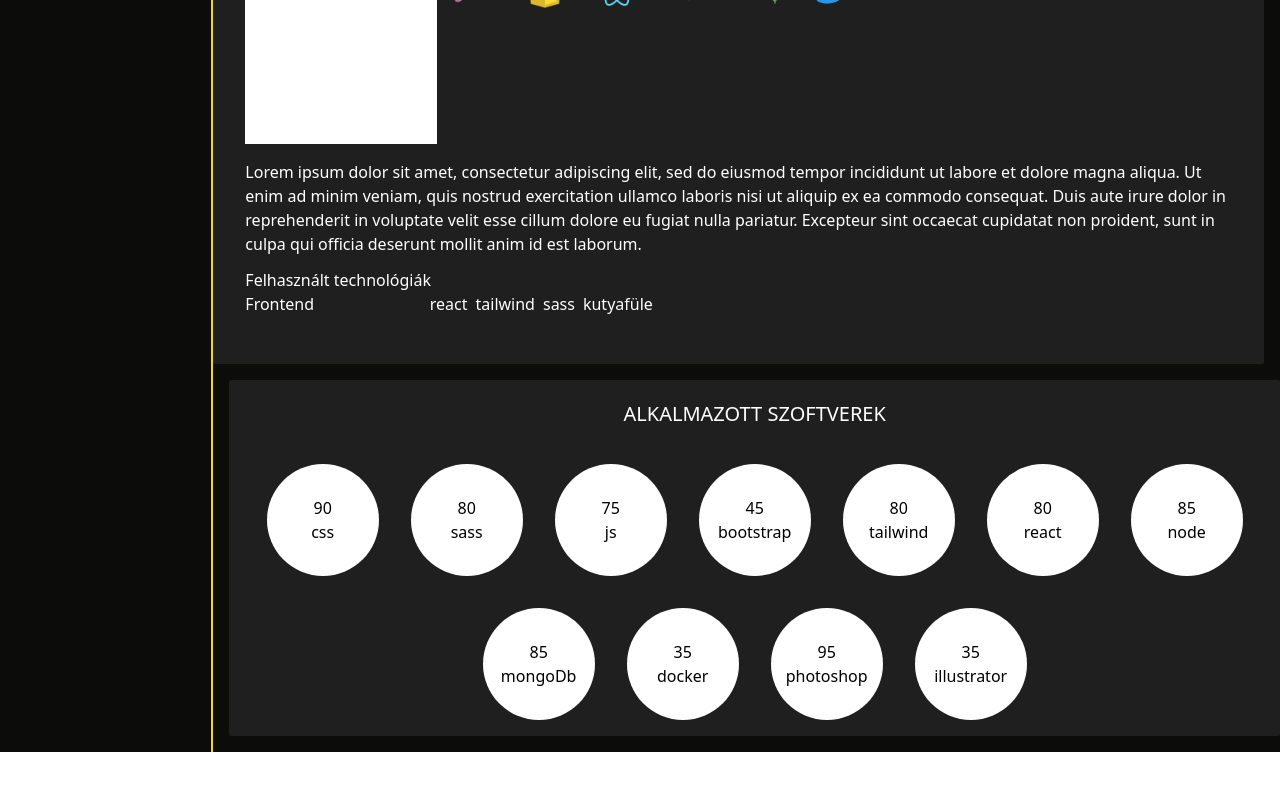
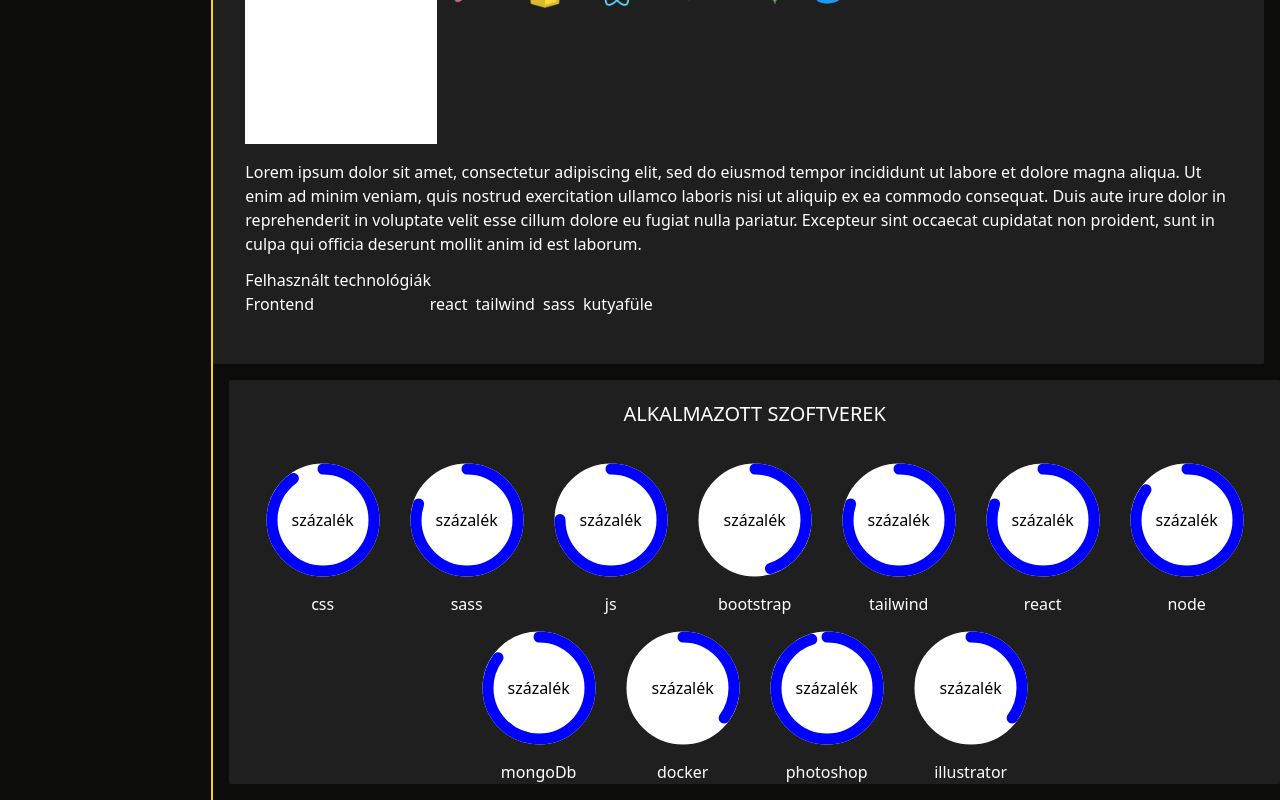
Before and after one commit to OwerHub/responsive-CV-oweriwild, a React (Create React App) app: page / in a window 1280 px wide. Shown: the part 1436-2236 px from the top of the page. Before the commit the page ends 2188 px from the top, so only its background shows below. Built offline with nearby package versions, Linux system fonts and the light colour scheme.

Commit message:
Circular Works

```diff
--- a/src/components/oneSkill.jsx
+++ b/src/components/oneSkill.jsx
@@ -1,13 +1,25 @@
+import { useEffect } from "react";
+import "../styles/try.css";
+import Pie from "./pie";
 const OneSkill = (props) => {
+  // percen
+
   return (
-    <div
-      className="
-		bg-white text-black w-28 h-28 rounded-full m-4
-			flex justify-center items-center flex-col
-		"
-    >
-      <div>{props.data[1]}</div>
-      <div>{props.data[0]}</div>
+    <div>
+      <div
+        className="
+      bg-white text-black w-28 h-28 rounded-full m-4
+			flex justify-center items-center flex-col relative
+      "
+      >
+        <div className="absolute ">
+          <Pie className="" percentage={props.data[1]} colour="blue" />
+        </div>
+        <div className="absolute">százalék</div>
+        {/*  <div>{props.data[1]}</div>
+      <div>{props.data[0]}</div> */}
+      </div>
+      <div className="text-center">{props.data[0]}</div>
     </div>
   );
 };
--- /dev/null
+++ b/src/components/pie.jsx
@@ -0,0 +1,55 @@
+import React from "react";
+
+const cleanPercentage = (percentage) => {
+  const tooLow = !Number.isFinite(+percentage) || percentage < 0;
+  const tooHigh = percentage > 100;
+  return tooLow ? 0 : tooHigh ? 100 : +percentage;
+};
+
+const Circle = ({ colour, pct }) => {
+  const r = 51;
+  const circ = 2 * Math.PI * r;
+  const strokePct = ((100 - pct) * circ) / 100;
+  return (
+    <circle
+      r={r}
+      cx={100}
+      cy={100}
+      fill="transparent"
+      stroke={strokePct !== circ ? colour : ""} // remove colour as 0% sets full circumference
+      strokeWidth={"11px"}
+      strokeDasharray={circ}
+      strokeDashoffset={pct ? strokePct : 0}
+      strokeLinecap="round"
+    ></circle>
+  );
+};
+
+/* const Text = ({ percentage }) => {
+  return (
+    <text
+      x="50%"
+      y="50%"
+      dominantBaseline="central"
+      textAnchor="middle"
+      fontSize={"1.5em"}
+    >
+      {percentage.toFixed(0)}%
+    </text>
+  );
+}; */
+
+const Pie = ({ percentage, colour }) => {
+  const pct = cleanPercentage(percentage);
+  return (
+    <svg width={200} height={200}>
+      <g transform={`rotate(-90 ${"100 100"})`}>
+        <Circle colour="white" />
+        <Circle colour={colour} pct={pct} />
+      </g>
+      {/* 	<Text percentage={pct} /> */}
+    </svg>
+  );
+};
+
+export default Pie;
--- a/src/components/softwareSkills.jsx
+++ b/src/components/softwareSkills.jsx
@@ -28,7 +28,7 @@ const SoftwareSkills = () => {
 
       <section className="flex flex-wrap justify-center">
         {objectToArray(softwareSkillsData).map((data, iterator) => (
-          <OneSkill key={`os${iterator}`} data={data}></OneSkill>
+          <OneSkill key={`os${iterator}`} count={iterator} data={data}></OneSkill>
         ))}
       </section>
     </div>
--- /dev/null
+++ b/src/styles/try.css
@@ -0,0 +1,4 @@
+
+circle {
+  transition: all 0.7s ease-in-out;
+}
```
